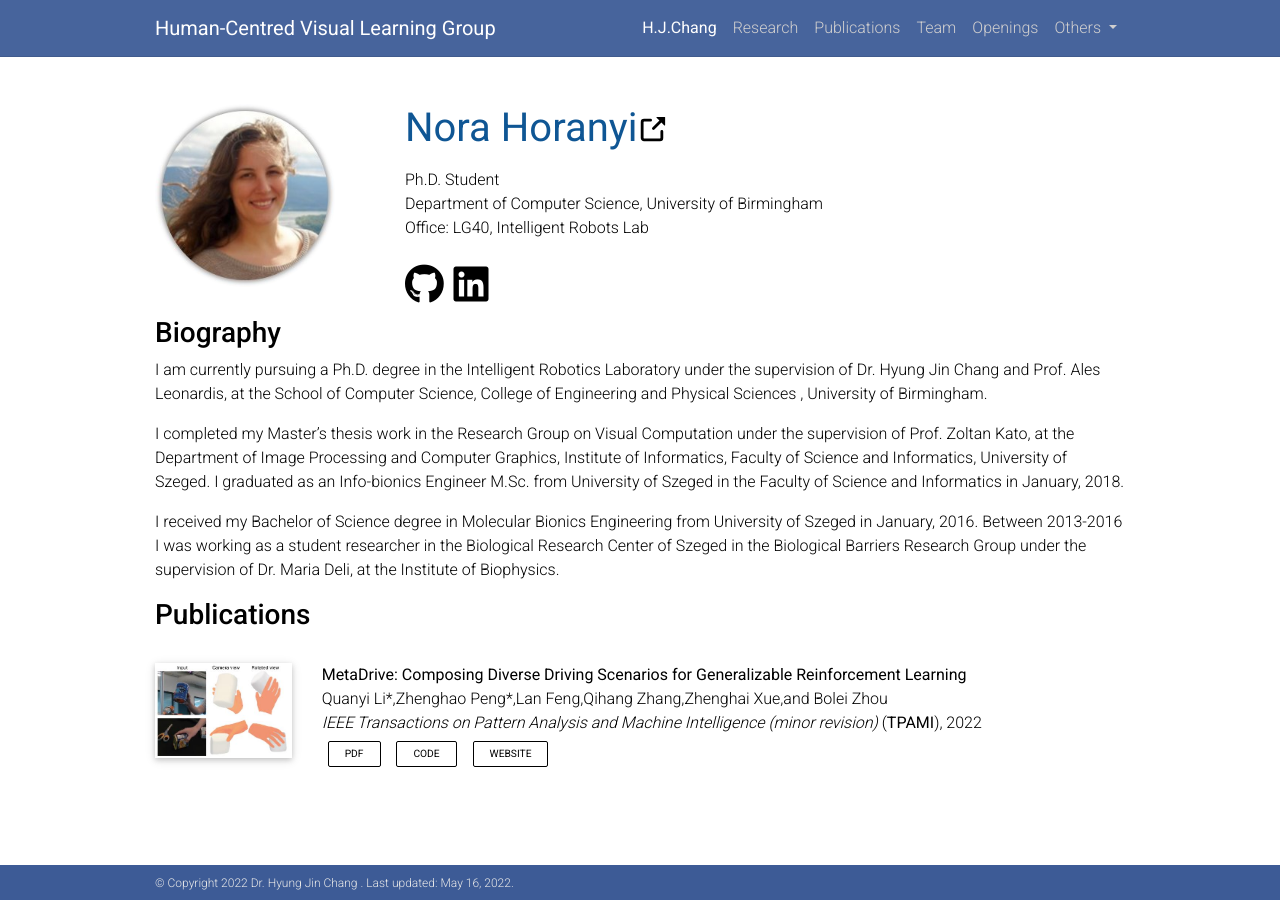
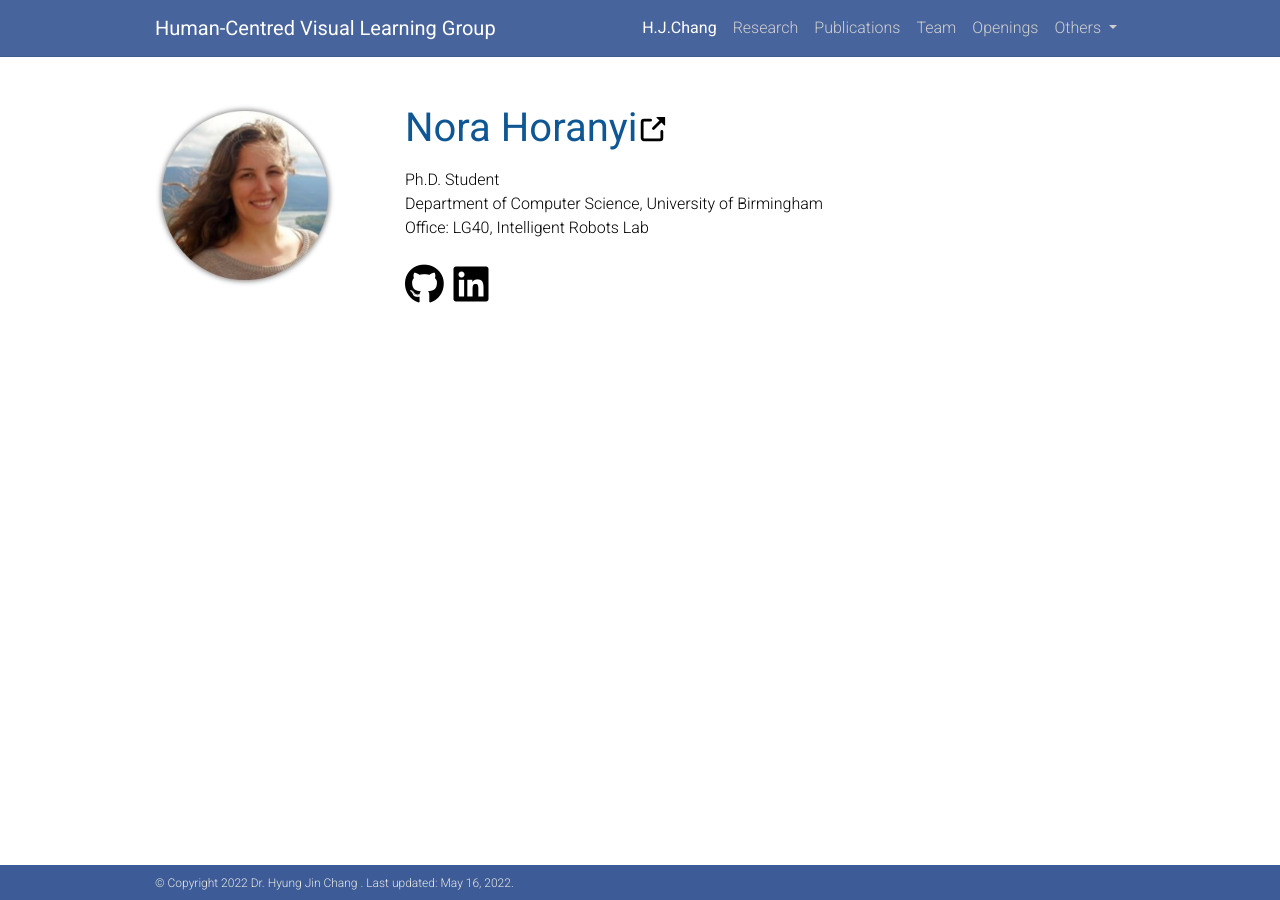
Before and after one commit to cvlab-uob/cvlab-uob.github.io, a Jekyll site: the page built from _pages/personal_page/nora.md, in a window 1280 px wide. Built offline with Jekyll 4.4.1, drawn with Linux system fonts in a browser that asks for light colours; nearby versions of some CDN libraries; comment, search, counter and statistics services are not loaded; a style sheet for code colours, icons or effects is not loaded.

Commit message:
Update nora.md

```diff
--- a/_pages/personal_page/nora.md
+++ b/_pages/personal_page/nora.md
@@ -27,44 +27,3 @@ title: Nora Horanyi
         </div>
     </div>
 </section>
-
-### **Biography**
-
-I am currently pursuing a Ph.D. degree in the Intelligent Robotics Laboratory under the supervision of Dr. Hyung Jin Chang and Prof. Ales Leonardis, at the School of Computer Science, College of Engineering and Physical Sciences , University of Birmingham.
-
-I completed my Master's thesis work in the Research Group on Visual Computation under the supervision of Prof. Zoltan Kato, at the Department of Image Processing and Computer Graphics, Institute of Informatics, Faculty of Science and Informatics, University of Szeged. I graduated as an Info-bionics Engineer M.Sc. from University of Szeged in the Faculty of Science and Informatics in January, 2018.
-
-I received my Bachelor of Science degree in Molecular Bionics Engineering from University of Szeged in January, 2016. Between 2013-2016 I was working as a student researcher in the Biological Research Center of Szeged in the Biological Barriers Research Group under the supervision of Dr. Maria Deli, at the Institute of Biophysics.
-
-<!-- ### **News**
-- [05/2021] I will be serving as one of the Technical Committee for [Visual Object Tracking (VOT) Challenge](https://www.votchallenge.net/vot2021/index.html) at ICCV 2021 -->
-
-### **Publications**
-
-<section>
-    <div class="publications">
-        <ol class="bibliography">
-            <li>
-            <div class="row">
-            <div class="col-sm-2 teaser">
-                <img src="../../assets/img/team/Elden/EldenCVPR22.jpg" class="teaser img-fluid z-depth-1">
-            </div>
-            <div id="li2021metadrive" class="col-sm-9">
-                <div class="title">MetaDrive: Composing Diverse Driving Scenarios for Generalizable Reinforcement Learning</div>
-                <div class="author">Quanyi Li*,Zhenghao Peng*,Lan Feng,Qihang Zhang,Zhenghai Xue,and Bolei Zhou
-                </div>
-                <div class="periodical">
-                <em>IEEE Transactions on Pattern Analysis and Machine Intelligence (minor revision)</em>
-                (<b>TPAMI</b>), 2022
-                </div>
-                <div class="links">
-                <a href="https://arxiv.org/pdf/2109.12674" class="btn btn-sm z-depth-0 waves-effect waves-light" role="button" target="_blank">PDF</a>
-                <a href="https://github.com/metadriverse/metadrive" class="btn btn-sm z-depth-0 waves-effect waves-light" role="button" target="_blank">Code</a>
-                <a href="https://metadriverse.github.io/metadrive" class="btn btn-sm z-depth-0 waves-effect waves-light" role="button" target="_blank">Website</a>
-                </div>
-            </div>
-            </div>
-            </li>
-        </ol>
-    </div>
-</section>
```
